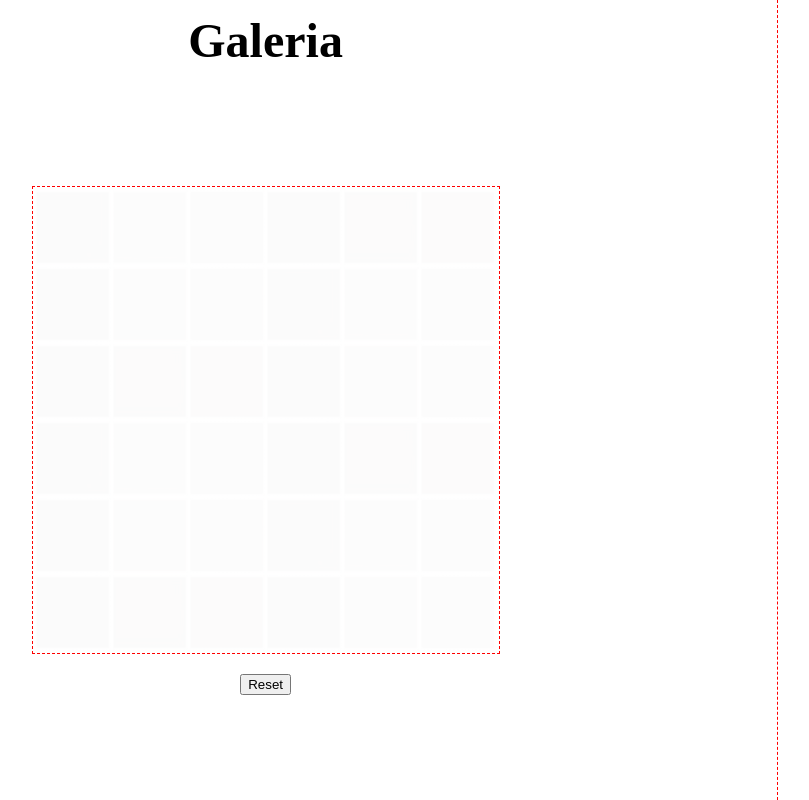
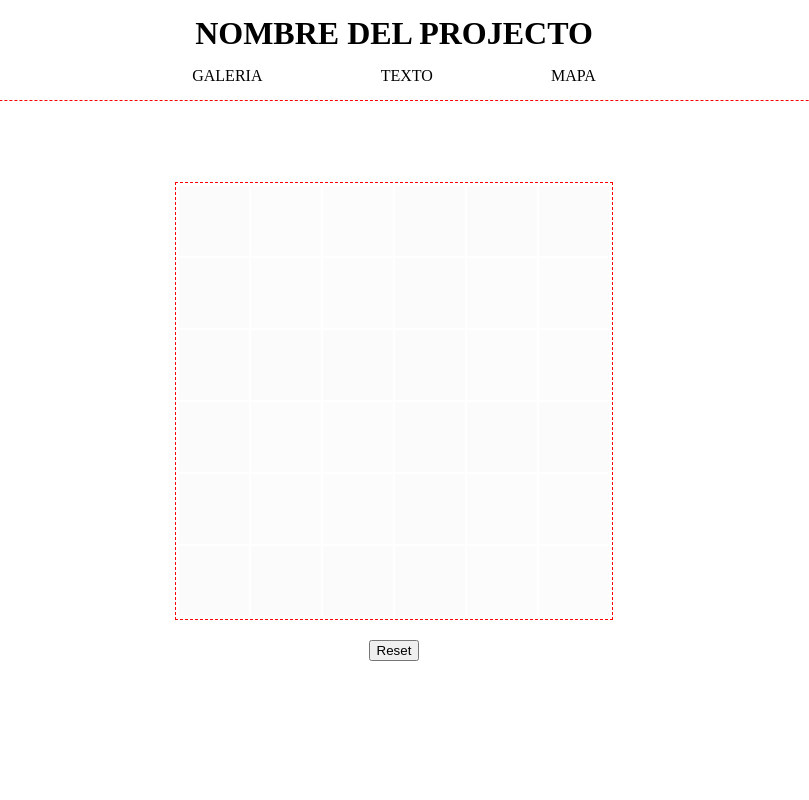
Before and after one commit to allesarfint/gallery-project, a website built with webpack: page dist/index.html in a window 1280 px wide. Shown: the whole page, without its empty margins (246-1055 px from the left). Built offline with nearby package versions, Linux system fonts and the light colour scheme.

Commit message:
I need to stop working without commiting

```diff
--- a/src/css/gallery.css
+++ b/src/css/gallery.css
@@ -12,8 +12,8 @@
 }
 
 .frame {
-    height: 75px;
-    width: 75px;
+    height: 70px;
+    width: 70px;
     overflow: hidden;
     display: flex;
     justify-content: center;
--- a/src/css/modal.css
+++ b/src/css/modal.css
@@ -10,7 +10,7 @@
     width: 100%; /* Full width */
     height: 100%; /* Full height */
     overflow: auto; /* Enable scroll if needed */
-    background-color: #5c5c5c13;
+    background-color: #ffffff;
   }
 
   /* Modal Content (image) */
--- a/src/css/style.css
+++ b/src/css/style.css
@@ -3,16 +3,42 @@
 }
 
 body {
+    width: 100vw;
     height: 100vh;
+}
+
+#navmenu {
     display: flex;
+    flex-direction: column;
+    align-items: center;
+    justify-content: space-evenly;
+    width: 100%;
+    height: 100px;
+    border-bottom: 1px dashed red;
+    text-transform: uppercase;
+}
+
+.project {
+    margin: 0;
+}
+
+.menu {
+    display: flex;
+    justify-content: space-evenly;
+    width: 50%;
+}
+
+.menu-item {
+    cursor: pointer;
+    user-select: none;
 }
 
 #wrapper {
-    width: 80%;
-    height: 100%;
+    width: 100%;
+    height: 80%;
 }
 
-#header {
+ #header {
     display: flex;
     align-items: center;
     justify-content: center;
@@ -22,17 +48,9 @@ body {
 }
 
 #content {
-    height: 90%;
+    height: 100%;
     display: flex;
     flex-direction: column;
     justify-content: center;
     align-items: center;
 }
-
-#navmenu {
-    display: flex;
-    width: 20%;
-    min-width: fit-content;
-    height: 100%;
-    border-left: 1px dashed red;
-}
--- /dev/null
+++ b/src/css/textcontent.css
@@ -0,0 +1,6 @@
+#text-container {
+    width: 50%;
+    white-space: pre-wrap;
+    overflow: scroll;
+    overflow-x: hidden;
+}
--- a/src/gallery.js
+++ b/src/gallery.js
@@ -1,17 +1,19 @@
 import {modal, modalContent} from './modal.js';
+import { imgs } from './imgdata';
 import './css/gallery.css'
 
-export const gallery = document.createElement("div");
+export function galleryContent() {
+    const gallery = document.createElement("div");
     gallery.id = "gallery";
 
-export const createDivFrame = picture => {
+    const createDivFrame = picture => {
         const divTag = document.createElement("div");
         divTag.classList.add("frame");
         divTag.append(picture);
         return divTag
     }
 
-export const createImg = url => {
+    const createImg = url => {
         const imgTag = document.createElement("img");
         imgTag.src = url;
         imgTag.classList.add("picture");
@@ -26,8 +28,19 @@ export const createImg = url => {
         return imgTag
     }
 
+    for (let i = 0; i < imgs.length; i++) {
+        const imgUrl = imgs[i];
 
-export const reset = document.createElement("button");
+        const imgPicture = createImg(imgUrl);
+        const divFrame = createDivFrame(imgPicture);
+
+        gallery.appendChild(divFrame);
+    }
+    return gallery
+}
+
+export function resetButton() {
+    const reset = document.createElement("button");
     reset.id = "reset";
     reset.type = "button";
     reset.textContent = "Reset";
@@ -37,3 +50,5 @@ reset.addEventListener("click", () => {
             picture.classList.add("hidden");
         })
     })
+    return reset
+}
--- a/src/index.js
+++ b/src/index.js
@@ -1,20 +1,50 @@
 import './css/style.css';
-import { imgs } from './imgdata.js';
-import { reset, gallery, createDivFrame, createImg} from './gallery.js';
+import {galleryContent, resetButton} from './gallery.js';
 import { modal } from './modal.js';
+import { textContent } from './text';
 
 const body = document.body;
+
+const navmenu = document.createElement("div");
+navmenu.id = "navmenu";
+
+const title = document.createElement("h1");
+title.classList.add("project");
+title.textContent = "Nombre del Projecto";
+navmenu.appendChild(title);
+
+const pages = document.createElement("div");
+pages.classList.add("menu");
+const pageNames = [
+    {title: "Galeria", content: galleryContent()},
+    {title: "Texto", content: textContent()},
+    {title: "Mapa", content: "LOL"}
+];
+pageNames.forEach(page => {
+    const menu = document.createElement("span");
+    menu.classList.add("menu-item");
+    menu.id = page.title;
+    menu.textContent = page.title;
+    menu.addEventListener("click", function() {
+        content.innerHTML = "";
+        content.appendChild(page.content)
+    })
+    pages.appendChild(menu);
+})
+navmenu.appendChild(pages);
+
+body.appendChild(navmenu);
 
 const wrapper = document.createElement("div");
 wrapper.id = "wrapper";
 
-const header = document.createElement("div");
-header.id = "header";
-const h1 = document.createElement("h1");
-h1.textContent = "Galeria";
-header.appendChild(h1);
+// const header = document.createElement("div");
+// header.id = "header";
+// const h1 = document.createElement("h1");
+// h1.textContent = "Galeria";
+// header.appendChild(h1);
 
-wrapper.appendChild(header);
+// wrapper.appendChild(header);
 
 const content = document.createElement("div");
 content.id = "content";
@@ -22,19 +52,6 @@ wrapper.appendChild(content);
 
 body.appendChild(wrapper);
 
-const navmenu = document.createElement("div");
-navmenu.id = "navmenu";
-body.appendChild(navmenu);
-
-for (let i = 0; i < imgs.length; i++) {
-    const imgUrl = imgs[i];
-
-    const imgPicture = createImg(imgUrl);
-    const divFrame = createDivFrame(imgPicture);
-
-    gallery.appendChild(divFrame);
-}
-
-content.appendChild(gallery);
-content.appendChild(reset);
-content.appendChild(modal);
+content.appendChild(galleryContent());
+content.appendChild(resetButton());
+wrapper.appendChild(modal);
--- /dev/null
+++ b/src/text.js
@@ -0,0 +1,21 @@
+import './css/textcontent.css';
+
+const text = `
+Lorem ipsum dolor sit amet, consectetur adipiscing elit. Sed egestas elit a ligula condimentum, vitae ultrices enim venenatis. Curabitur sit amet elementum lorem, in lobortis purus. Donec turpis nibh, imperdiet et tellus sit amet, euismod euismod sem. Praesent nunc erat, ornare sed malesuada et, varius quis arcu. Vivamus urna lacus, interdum at lacus quis, finibus vehicula dolor. In consectetur accumsan blandit. Sed id turpis vitae eros feugiat aliquam id nec massa. Sed vitae faucibus justo. Pellentesque habitant morbi tristique senectus et netus et malesuada fames ac turpis egestas. Quisque bibendum gravida neque.
+
+Curabitur aliquet sed justo nec pharetra. Vivamus vitae erat ac nibh consequat imperdiet non condimentum felis. Etiam eu sollicitudin nulla. Nam mollis facilisis mi, id eleifend enim faucibus placerat. Suspendisse velit purus, pellentesque et lacus molestie, hendrerit suscipit nulla. Vivamus purus urna, interdum ut sodales et, facilisis vel mi. Etiam lacinia porttitor imperdiet. Quisque gravida elit eu purus lobortis tempus. Sed sit amet lacus tristique mauris efficitur faucibus sed eget lorem. Cras sit amet lectus in leo scelerisque convallis. Curabitur sed lacus non ligula aliquam eleifend sed a purus. Pellentesque habitant morbi tristique senectus et netus et malesuada fames ac turpis egestas. Suspendisse sed vulputate enim. Vivamus sit amet egestas arcu. Morbi nulla felis, suscipit cursus nisi ac, sodales mollis ligula. Praesent congue molestie molestie.
+
+Duis magna lectus, blandit vel erat eget, molestie pulvinar nunc. Sed aliquam ultricies nulla, eget consequat tellus porta vel. Curabitur quam nulla, facilisis vitae est vitae, finibus consectetur lorem. Proin viverra massa non est pretium ornare. Nullam sit amet felis eget tellus bibendum tincidunt et quis leo. Ut porta at nisi vitae scelerisque. Nam a quam malesuada, tempor risus eu, iaculis est.
+
+Morbi hendrerit sagittis tempus. Praesent tempus ligula sit amet velit euismod, mollis consequat dui mattis. Nullam id feugiat urna. Phasellus vel egestas libero. Sed et placerat odio. Cras pulvinar vehicula arcu, sed blandit ipsum laoreet eget. Nullam maximus, odio ac sollicitudin pretium, mauris erat viverra arcu, non gravida odio felis fringilla nibh.
+
+Proin in velit vehicula, tempor metus et, sodales lectus. Integer eget ante ac lorem auctor sagittis. Donec nulla nisi, dictum vel metus ac, accumsan vulputate massa. Proin vel consectetur lacus, quis viverra ante. Vivamus in felis a erat luctus vehicula. Mauris et massa sed elit mattis tempus. Mauris odio sapien, tempor eu venenatis a, interdum sed velit.
+`;
+
+export function textContent() {
+    const textContainer = document.createElement("article");
+    textContainer.id = "text-container";
+    textContainer.textContent = text;
+
+    return textContainer
+}
```
Also changed, not shown: dist/bundle.js, dist/index.html. Lines whose indentation alone changed are shown as unchanged.
